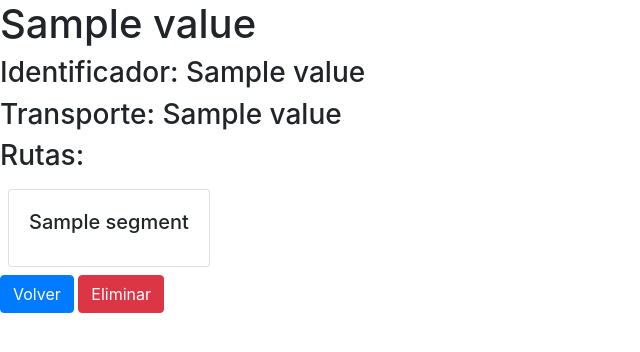
After one commit to jaimegallegoo/TFG-Integration-of-SUMO-in-the-FIWARE-ecosystem, a Flask app: template web/templates/stopDetails.html in a window 1280 px wide. The commit adds this page. Shown: the top 352 px of the page, without its empty margins (0-640 px from the left). Run offline with Flask 2, Linux system fonts and the light colour scheme; the template is opened without the code that fills it: most values are stand-ins (such as "Sample title", 1, 10 or a date in 2020); some libraries are stand-ins or nearby versions.

Commit message:
Añadir página para ver los detalles de una parada

```diff
--- a/scripts/web-server/server.py
+++ b/scripts/web-server/server.py
@@ -84,7 +84,7 @@ def stops(city):
     # Pass the data to the template
     return render_template('stops.html', city=city, stops=stops)
 
-# Serve the routes.html file
+# Serve the routeDetails.html file
 @app.route('/cities/<city>/routes/<shortRouteCode>/<routeCode>', methods=['GET', 'DELETE'])
 def routeDetails(city, routeCode, shortRouteCode):
     if request.method == 'GET':
@@ -105,5 +105,26 @@ def routeDetails(city, routeCode, shortRouteCode):
         # Return a response to indicate that the deletion was successful
         return jsonify({'message': 'Route deleted successfully'}), 200
 
+# Serve the stopDetails.html file
+@app.route('/cities/<city>/stops/<stopCode>', methods=['GET', 'DELETE'])
+def stopDetails(city, stopCode):
+    if request.method == 'GET':
+        # Fetch data from the Orion Context Broker
+        stop_response = requests.get(f'http://orion:1026/v2/entities/urn:ngsi-ld:PublicTransportStop:{city}:busStop:{stopCode}')
+
+        # Convert the responses to JSON
+        stop = stop_response.json()
+
+        # Pass the data to the template
+        return render_template('stopDetails.html', city=city, stop=stop)
+
+    elif request.method == 'DELETE':
+        # Perform the deletion operation here
+        # For example, you might send a DELETE request to the Orion Context Broker
+        delete_response = requests.delete(f'http://orion:1026/v2/entities/urn:ngsi-ld:PublicTransportStop:{city}:busStop:{stopCode}')
+
+        # Return a response to indicate that the deletion was successful
+        return jsonify({'message': 'Stop deleted successfully'}), 200
+
 if __name__ == '__main__':
     app.run(host='0.0.0.0', port=8000)
--- /dev/null
+++ b/web/templates/stopDetails.html
@@ -0,0 +1,52 @@
+<!DOCTYPE html>
+<html>
+
+<head>
+    <title>Stop Details</title>
+    <link rel="stylesheet" type="text/css" href="{{ url_for('static', filename='css/stopDetails.css') }}">
+    <link rel="stylesheet" href="https://stackpath.bootstrapcdn.com/bootstrap/4.3.1/css/bootstrap.min.css">
+</head>
+
+<body>
+    <h1>{{ stop.name.value }}</h1>
+
+    <h3>Identificador: {{ stop.stopCode.value }}</h3>
+
+    <h3>Transporte: {{ stop.transportationType.value }}</h3>
+
+    <h3>Rutas: </h3>
+    <div class="d-flex flex-wrap">
+        {% for route in stop.refPublicTransportRoute.value %}
+        <div class="card m-2" style="min-width: 8rem; max-width: 20rem;">
+            <div class="card-body d-flex align-items-center justify-content-center">
+                <h5 class="card-title">{{ route.split(':')[-1] }}</h5>
+            </div>
+        </div>
+        {% endfor %}
+    </div>
+
+    <a href="/cities/{{ city }}/stops" class="btn btn-primary">Volver</a>
+
+    <button class="btn btn-danger" id="deleteButton">Eliminar</button>
+
+    <script src="https://code.jquery.com/jquery-3.5.1.min.js"></script>
+    <script>
+        // Add a click event listener to the "deleteButton"
+        $('#deleteButton').click(function () {
+            var city = '{{ city }}';
+            var stopCode = '{{ stop.stopCode.value }}';
+
+            // Send a DELETE request
+            $.ajax({
+                url: '/cities/' + city + '/stops/' + stopCode,
+                type: 'DELETE',
+                success: function (result) {
+                    // Redirect to the routes page
+                    window.location.href = '/cities/' + city + '/stops';
+                }
+            });
+        });
+    </script>
+</body>
+
+</html>
```
Also changed, not shown: web/templates/stops.html (+6 -4 lines), web/css/stopDetails.css (added).
